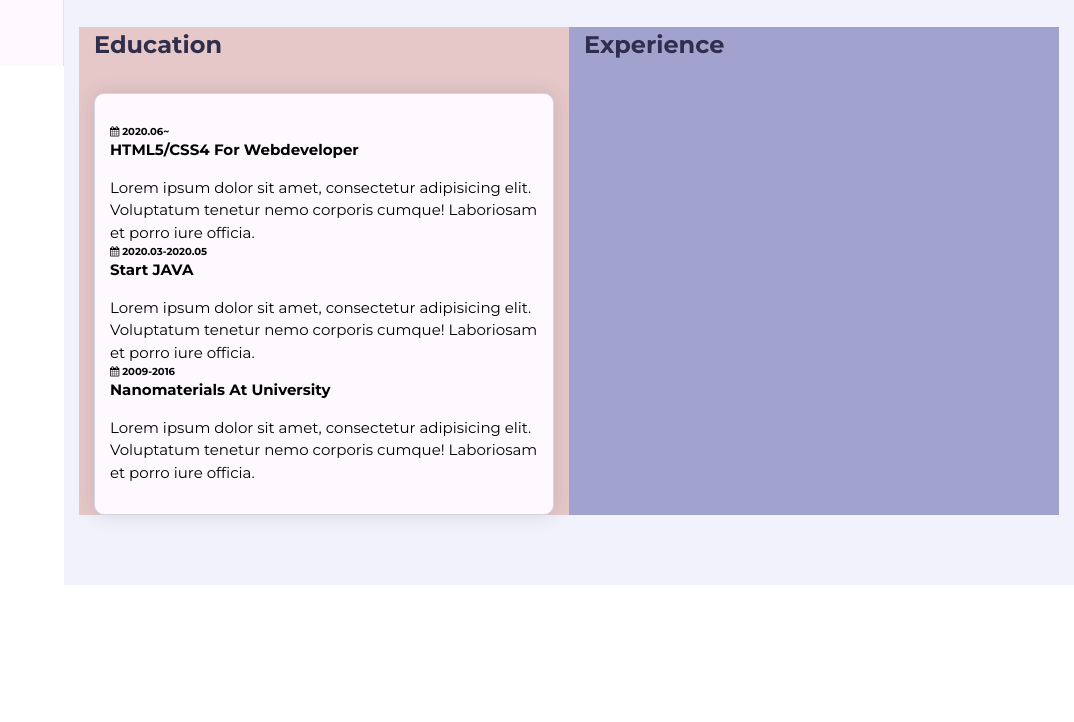
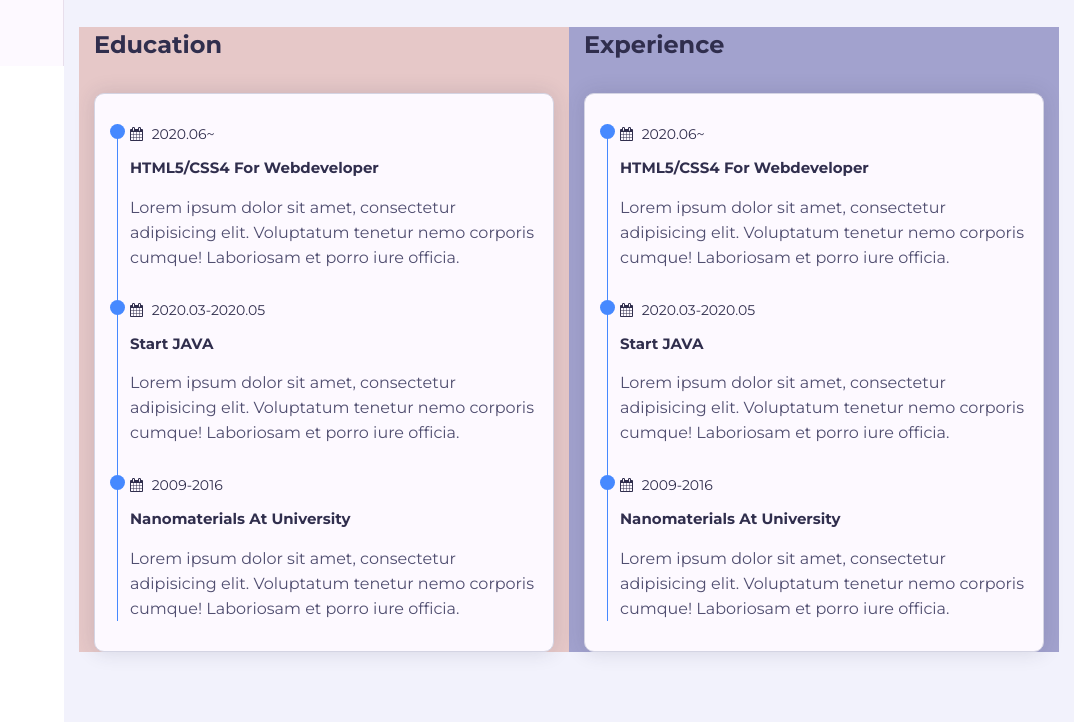
Before and after one commit to sseungjae/Build-Website, a plain HTML site: page index.html in a window 1280 px wide. Shown: the part 734-1456 px from the top of the page, without its empty margins (206-1280 px from the left). Before the commit the page ends 1319 px from the top, so only its background shows below. Drawn offline with Linux system fonts and the light colour scheme.

Commit message:
education completed
completed

```diff
--- a/css/skins/pink.css
+++ b/css/skins/pink.css
@@ -14,6 +14,8 @@
   color: #4689ff;
 }
 
+.about .about-content .timeline .circle-dot,
+.about .about-content .timeline .timeline-item::before,
 .about .about-content .skills .skill-item .progress .progress-in,
 .btn,
 .section-title h2::before,
--- a/css/style.css
+++ b/css/style.css
@@ -454,12 +454,45 @@ body {
   border: 1px solid #d4d4e3;
   border-radius: 10px;
   width: 100%;
+  position: relative;
+}
+
+.about .about-content .timeline .timeline-item {
+  position: relative;
+  padding-left: 20px;
+  padding-bottom: 30px;
+}
+.about .about-content .timeline .timeline-item:last-child {
+  padding-bottom: 0px;
+}
+
+.about .about-content .timeline .timeline-item::before {
+  content: "";
+  width: 1px;
+  position: absolute;
+  height: 100%;
+  left: 7px;
+  top: 0;
 }
 
 .about .about-content .timeline .circle-dot {
+  position: absolute;
+  left: 0;
+  top: 0px;
+  height: 15px;
+  width: 15px;
+  border-radius: 50%;
 }
 
 .about .about-content .timeline .timeline-date {
+  font-size: 14px;
+  font-weight: 400;
+  margin-bottom: 12px;
+  color: #302e4d;
+}
+
+.about .about-content .timeline .timeline-date .fa {
+  margin-right: 5px;
 }
 
 .about .about-content .timeline .timeline-title {
@@ -467,7 +500,12 @@ body {
   font-size: 15px;
   margin-bottom: 15px;
   text-transform: capitalize;
+  color: #302e4d;
 }
 
 .about .about-content .timeline .timeline-text {
+  font-size: 16px;
+  line-height: 25px;
+  color: #504e70;
+  margin: 0;
 }
--- a/index.html
+++ b/index.html
@@ -219,6 +219,58 @@
                   </div>
                   <div class="experience padd-15">
                     <h3 class="title">Experience</h3>
+                    <div class="row">
+                      <div class="timeline-box padd-15">
+                        <div class="timeline shadow-dark">
+                          <!-- timeline Item-->
+                          <div class="timeline-item">
+                            <div class="circle-dot"></div>
+                            <h6 class="timeline-date">
+                              <i class="fa fa-calendar"></i> 2020.06~
+                            </h6>
+                            <h4 class="timeline-title">
+                              HTML5/CSS4 for Webdeveloper
+                            </h4>
+                            <p class="timeline-text">
+                              Lorem ipsum dolor sit amet, consectetur
+                              adipisicing elit. Voluptatum tenetur nemo corporis
+                              cumque! Laboriosam et porro iure officia.
+                            </p>
+                          </div>
+                          <!-- timeline Item End-->
+                          <!-- timeline Item-->
+                          <div class="timeline-item">
+                            <div class="circle-dot"></div>
+                            <h6 class="timeline-date">
+                              <i class="fa fa-calendar"></i> 2020.03-2020.05
+                            </h6>
+                            <h4 class="timeline-title">start JAVA</h4>
+                            <p class="timeline-text">
+                              Lorem ipsum dolor sit amet, consectetur
+                              adipisicing elit. Voluptatum tenetur nemo corporis
+                              cumque! Laboriosam et porro iure officia.
+                            </p>
+                          </div>
+                          <!-- timeline Item End-->
+                          <!-- timeline Item-->
+                          <div class="timeline-item">
+                            <div class="circle-dot"></div>
+                            <h6 class="timeline-date">
+                              <i class="fa fa-calendar"></i> 2009-2016
+                            </h6>
+                            <h4 class="timeline-title">
+                              Nanomaterials At University
+                            </h4>
+                            <p class="timeline-text">
+                              Lorem ipsum dolor sit amet, consectetur
+                              adipisicing elit. Voluptatum tenetur nemo corporis
+                              cumque! Laboriosam et porro iure officia.
+                            </p>
+                          </div>
+                          <!-- timeline Item End-->
+                        </div>
+                      </div>
+                    </div>
                   </div>
                 </div>
               </div>
```
